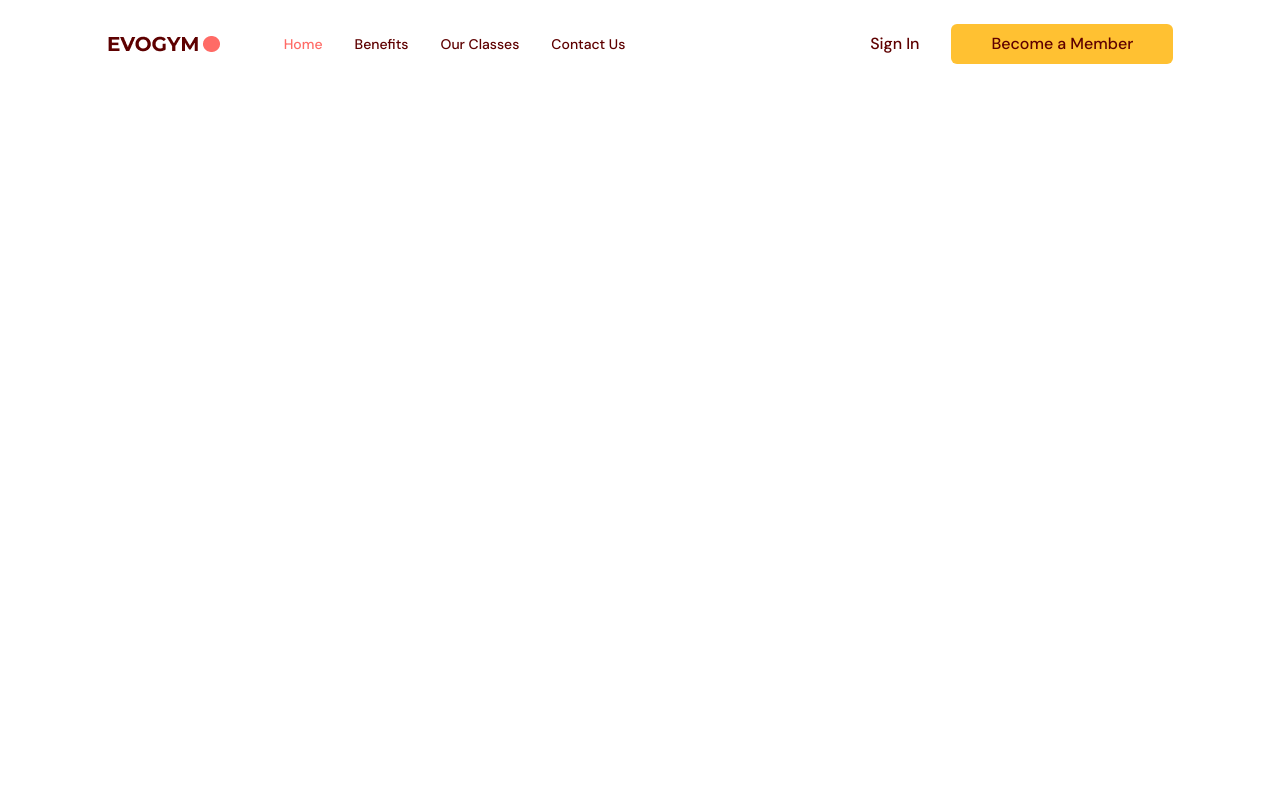
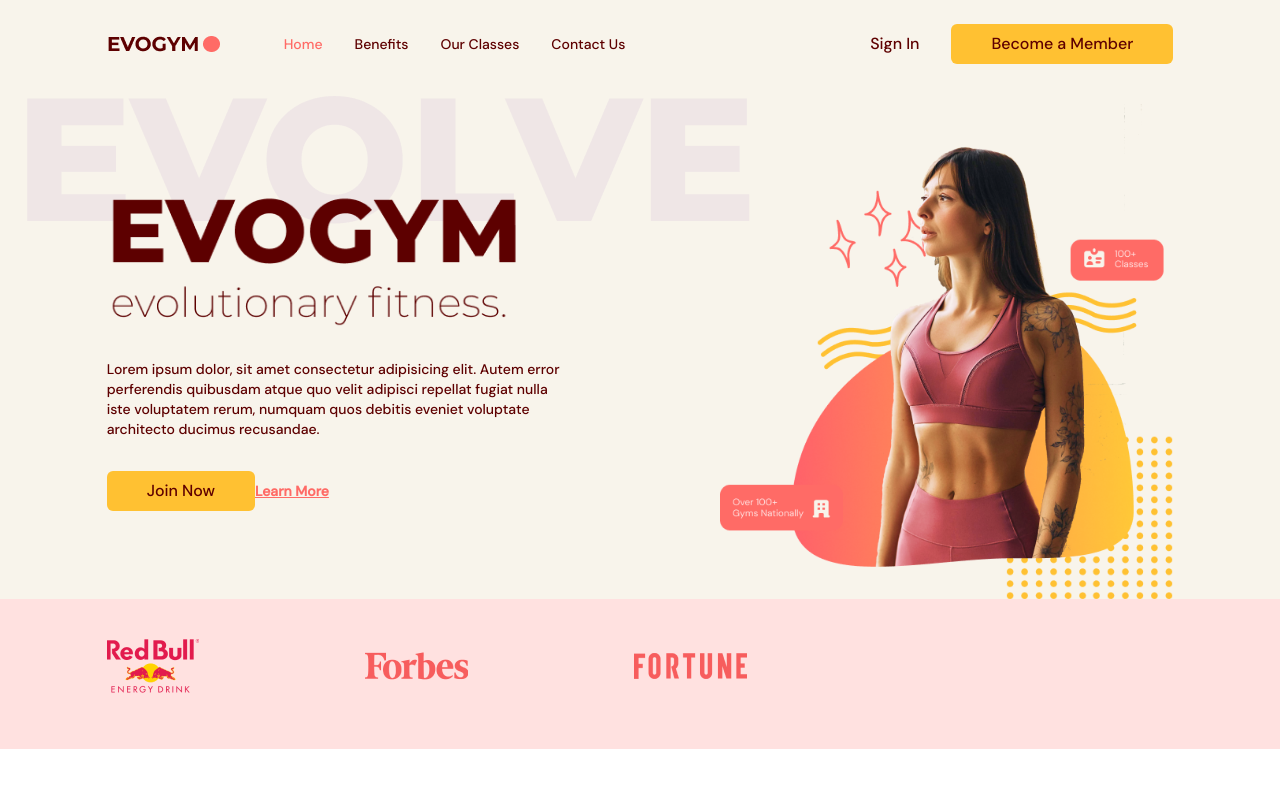
Before and after one commit to MerchantKhalid/gymProjectTypescript, a React (Vite) app: page / in a window 1280 px wide. Shown: the top 788 px of the page. Built offline with nearby package versions, Linux system fonts and the light colour scheme.

Commit message:
framer motion added

```diff
--- a/src/App.tsx
+++ b/src/App.tsx
@@ -1,4 +1,5 @@
 import NavBar from "@/scenes/navbar";
+import Home from "@/scenes/home";
 import { useState, useEffect } from "react";
 import { SelectedPage } from "./shared/type";
 
@@ -7,6 +8,18 @@
     SelectedPage.Home
   );
   const [isTopOfPage, setIsTopOfPage] = useState<boolean>(true);
+
+  // useEffect(() => {
+  //   const handleScroll = () => {
+  //     if (window.scrollY === 0) {
+  //       setIsTopOfPage(true);
+  //       setSelectedPage(SelectedPage.Home);
+  //     }
+  //     if (window.scrollY !== 0) setIsTopOfPage(false);
+  //   };
+  //   window.addEventListener("scroll", handleScroll);
+  //   return () => removeEventListener("scroll", handleScroll);
+  // }, []);
 
   useEffect(() => {
     const handleScroll = () => {
@@ -17,18 +30,18 @@
       if (window.scrollY !== 0) setIsTopOfPage(false);
     };
     window.addEventListener("scroll", handleScroll);
-    return () => removeEventListener("scroll", handleScroll);
+    return () => window.removeEventListener("scroll", handleScroll);
   }, []);
+
   return (
-    <>
     <div className="app bg-gray-20">
       <NavBar
         isTopOfPage={isTopOfPage}
         selectedPage={selectedPage}
         setSelectedPage={setSelectedPage}
       />
+      <Home />
     </div>
-    </>
   );
 }
 
--- /dev/null
+++ b/src/scenes/home/index.tsx
@@ -0,0 +1,83 @@
+import { SelectedPage } from "@/shared/type";
+import ActionButton from "@/shared/ActionButton";
+import HomePageText from "@/assets/HomePageText.png";
+import HomePageGraphic from "@/assets/HomePageGraphic.png";
+import SponsorRedBull from "@/assets/SponsorRedBull.png";
+import SponsorForbes from "@/assets/SponsorForbes.png";
+import SponsorFortune from "@/assets/SponsorFortune.png";
+import useMediaQuery from "@/hooks/useMediaQuery";
+import AnchorLink from "react-anchor-link-smooth-scroll";
+import { motion } from "framer-motion";
+
+type Props = {
+  setSelectedPage: (value: SelectedPage) => void;
+};
+
+const Home = ({ setSelectedPage }: Props) => {
+  const isAboveMediumScreens = useMediaQuery("(min-width:1060px)");
+  return (
+    <section id="home" className="gap-16 bg-gray-20 py-10 md:h-full md:pb-0">
+      {/* Image and Main Header */}
+      <div className="mx-auto w-5/6 items-center justify-center md:flex md:h-5/6">
+        {/* Main Header */}
+        <div className="z-10 mt-32 md:basis-3/5">
+          {/* Headings */}
+          <motion.div
+            className="md:-mt-20"
+            initial="hidden"
+            whileInView="visible"
+            viewport={{ once: true, amount: 0.5 }}
+            transition={{ duration: 0.5 }}
+            variants={{
+              hidden: { opacity: 0, x: -50 },
+              visible: { opacity: 1, x: 0 },
+            }}
+          >
+            <div className="relative">
+              <div className="before:absolute before:-left-20 before:-top-20 before:z-[-1] md:before:content-evolvetext">
+                <img alt="home-page-text" src={HomePageText} />
+              </div>
+            </div>
+            <p className="mt-8 text-sm md:text-start">
+              Lorem ipsum dolor, sit amet consectetur adipisicing elit. Autem
+              error perferendis quibusdam atque quo velit adipisci repellat
+              fugiat nulla iste voluptatem rerum, numquam quos debitis eveniet
+              voluptate architecto ducimus recusandae.
+            </p>
+          </motion.div>
+          {/* Actions */}
+          <div className="gap:8 mt-8 flex items-center">
+            <ActionButton setSelectedPage={setSelectedPage}>
+              Join Now
+            </ActionButton>
+            <AnchorLink
+              className="text-sm font-bold text-primary-500 underline hover:text-secondary-500"
+              onClick={() => setSelectedPage(SelectedPage.ContactUs)}
+              href={`#${SelectedPage.ContactUs}`}
+            >
+              <p>Learn More</p>
+            </AnchorLink>
+          </div>
+        </div>
+
+        {/* Image */}
+        <div className="flex basis-3/5 justify-center md:z-10 md:ml-40 md:mt-16 md:justify-items-end">
+          <img alt="HomePgae Graphic" src={HomePageGraphic} />
+        </div>
+      </div>
+      {/* sponsor */}
+      {isAboveMediumScreens && (
+        <div className="h-[150px] w-full bg-primary-100 py-10">
+          <div className="mx-auto w-5/6">
+            <div className="flex w-3/5 items-center justify-between gap-8">
+              <img alt="sponsor redbull" src={SponsorRedBull} />
+              <img alt="sponsor Forbes" src={SponsorForbes} />
+              <img alt="sponsor Fortune" src={SponsorFortune} />
+            </div>
+          </div>
+        </div>
+      )}
+    </section>
+  );
+};
+export default Home;
```
Lines whose indentation alone changed are shown as unchanged.
